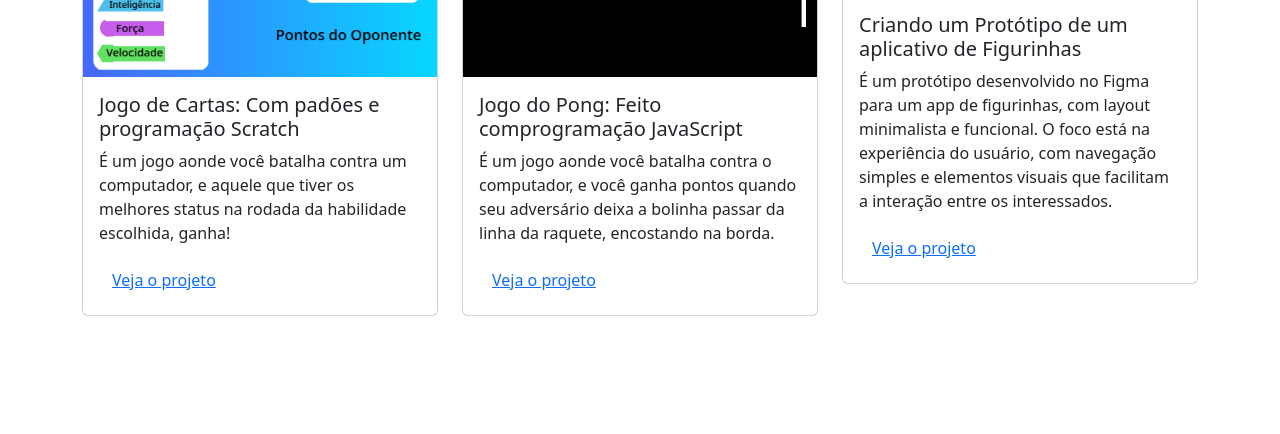
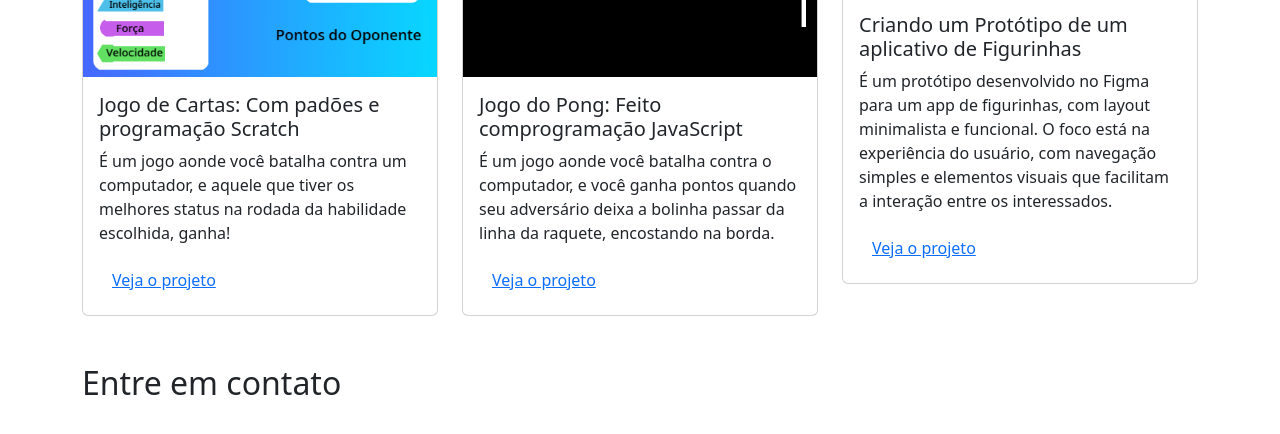
Before and after one commit to EduardoMachry/Portfolio-Eduardo, a plain HTML site: page index.html in a window 1280 px wide. Shown: the part 742-1176 px from the top of the page. Before the commit the page ends 1058 px from the top, so only its background shows below. Drawn offline with nearby package versions, Linux system fonts and the light colour scheme.

Commit message:
10/06/2025

```diff
--- a/index.html
+++ b/index.html
@@ -87,8 +87,12 @@
 
     </main>
 
+    <footer class="container py-5" >
+        <h2>Entre em contato</h2>
 
 
+
+    </footer>
 
 
     <script src="https://cdn.jsdelivr.net/npm/bootstrap@5.3.6/dist/js/bootstrap.bundle.min.js"
```
